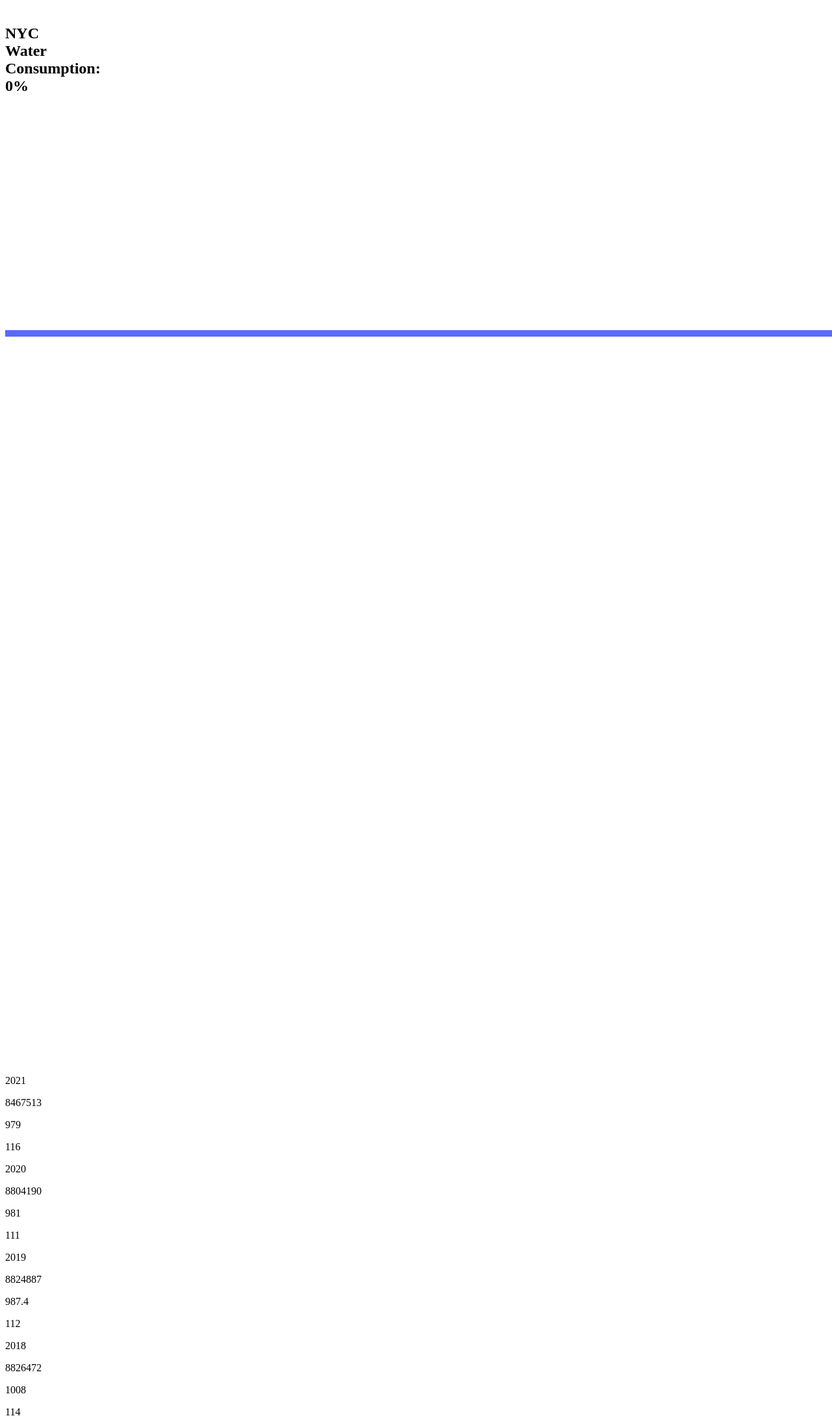
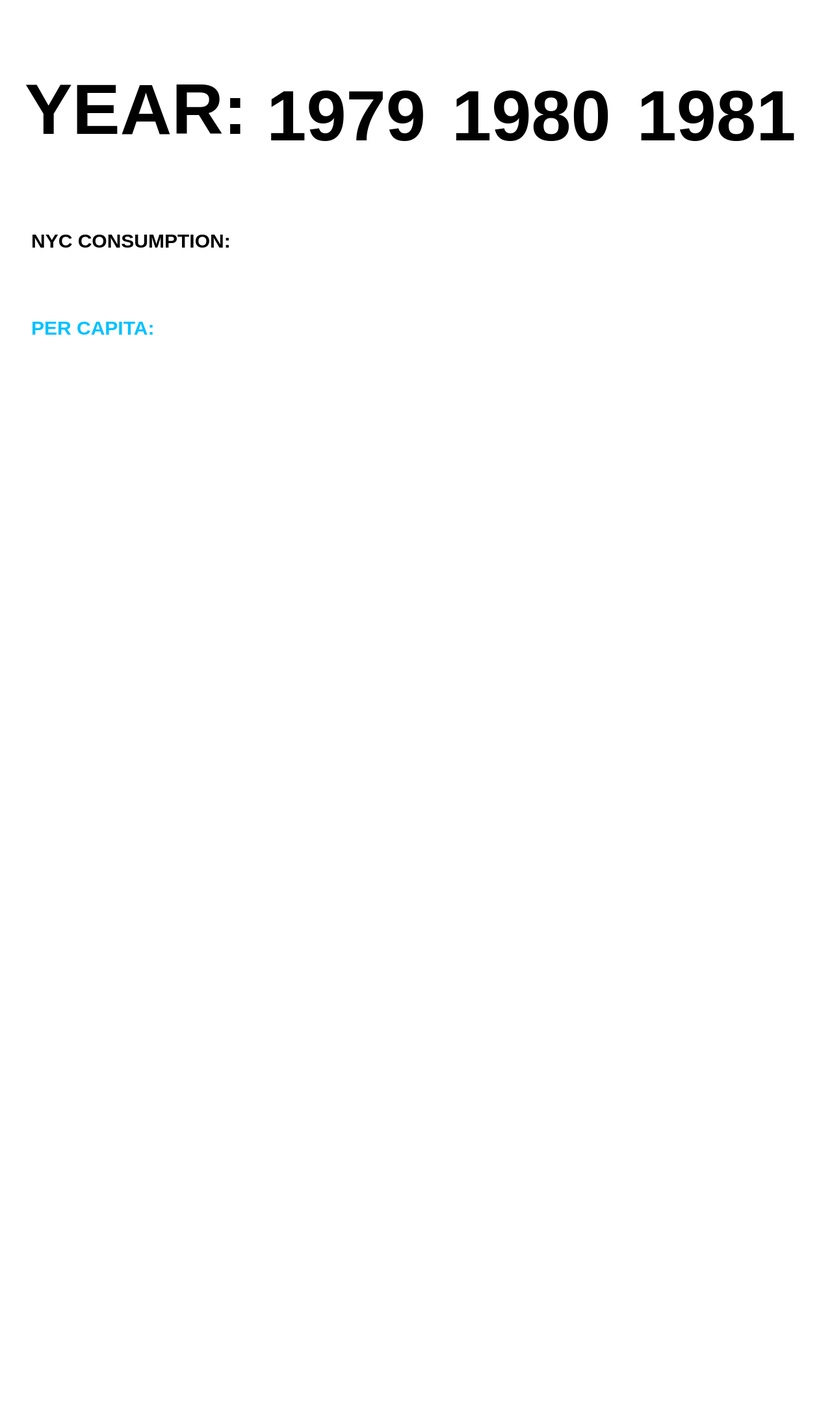
Before and after one commit to SamVariyam/nyc_open_data, a plain HTML site: page index.html in a window 1280 px wide. Shown: the top 2185 px of the page at 65% size. After the commit the page ends 1134 px from the top, so only its background shows below. Drawn offline with Linux system fonts and the light colour scheme; some packages are replaced by stand-ins of ours; a script that the page names is missing; a web font is replaced by a local one.

Commit message:
Finished project!

```diff
--- a/assets/data.js
+++ /dev/null
@@ -1,77 +0,0 @@
-// Function to render your items
-function renderItems(collection) {
-    // The `ul` where the items will be inserted
-    const collectionList = document.getElementById("collection");
-
-    let runningTrue = [];
-    let runningFalse = [];
-
-    collection.forEach(function (item) {
-      if (item.running == false) {
-        runningFalse.push(item);
-      } else if (item.running == true) {
-        runningTrue.push(item);
-      }
-    });
-
-    const dotContainer = document.createElement("div")
-    dotContainer.classList.add('dot-container')
-    collectionList.appendChild(dotContainer)
-
-    //create audio element
-    const audio = document.createElement("audio");
-
-    const activeDot = document.createElement("div");
-    activeDot.style.background = "#000";
-    activeDot.style.width = `${runningTrue.length / collection.length * 100}vw`
-    activeDot.style.height = '100vh'
-
-    const activeTitle = `
-        <h2 class="activity-title">NYC Water Consumption: ${runningTrue.length / collection.length * 100}%</h2>
-    `
-
-    activeDot.insertAdjacentHTML('beforeend', activeTitle)
-
-    const lazyDot = document.createElement("div");
-    lazyDot.style.background = "#ff0000";
-    lazyDot.style.width = `${runningFalse.length / collection.length * 100}vw`
-    lazyDot.style.height = '100vh'
-
-    dotContainer.appendChild(activeDot)
-    dotContainer.appendChild(lazyDot)
-
-  //   item.style.width = runningTrue.length / collection.length} + '%'
-
-    // Loop through each item in the collection array
-    collection.forEach(function (item) {
-      const listItem = document.createElement("div"); // Make the `div
-      listItem.classList.add("mother-box");
-
-      // This can get annoying, so we can use “template literals” instead
-      const itemDetails = `
-                  <div class="data-container">
-                      <div class="data-point" style="left: ${item.leftPosition};"></div>
-                      <div class="data-details">
-                          <p>${item.Year}</p>
-                          <div class="population">${item.newYorkCityPopulation}</div>
-                          <p> ${item.nycConsumptionPerDay}</p>
-                          <p> ${item.perCapita}</p>
-                      </div>
-                  </div>
-              `;
-
-      listItem.insertAdjacentHTML("beforeend", itemDetails); // Which can we then insert
-
-      collectionList.appendChild(listItem); // Then add the whole `li` into the `ul`
-    });
-  }
-
-  // Fetch gets your JSON file.
-  fetch("assets/data.json")
-    .then(function (response) {
-      return response.json();
-    })
-    .then(function (collection) {
-      // And passes the data to the function, above!
-      renderItems(collection.reverse()); // In reverse order
-    });
--- a/assets/style.css
+++ b/assets/style.css
@@ -1,47 +1,137 @@
-model-viewer{
-    position:absolute;
-    left:15vw;
-    top:15vh;
-    z-index:7;
-    width:80vw;
-    height:80vh;
+/* basic styles */
+body{
+  font-family: "forma-djr-display", sans-serif;
+font-weight: 700;
+font-style: normal;
+  font-size: 30px;
+}
+h1{
+  font-family: "forma-djr-display", sans-serif;
+  font-weight: 700;
+  font-style: normal;
+font-size: 110px;
+z-index:15;
 }
 
-.water{
-    z-index:2;
-        background-color: #5869FF;
-        height: 10px;
-        width: 100vw;
-        transform: scaleY(1);
-        transform-origin: bottom;
-        transition: height 1s, 1s;
-        position:relative;
-        top:500px;
-        }
 
-        div:hover {
-        height: 50vh;
-        transform: scaleY(1.1);
+/* section styles */
+.wrapper{
+  margin:20px;
+  position:relative;
+  height:100vh;
+}
 
-        }
+/* year box */
+.year{
+  display:flex;
+  flex-direction:row;
+  overflow:scroll;
+  gap:20px;
+  padding:10px;
+  z-index:15
+}
+
+.year-numbers{
+  padding:10px;
+}
+.year-numbers:hover{
+  background-color: #06E293;
+  border-radius:20%;
+  cursor:pointer;
+}
+
+/* entire data box*/
+.data{
+  display:flex;
+  flex-direction:column;
+  gap:30px;
+  height:100vh;
+}
+
+/* population data */
+.population{
+  margin:auto;
+  width:50%;
+}
+.population-data-point{
+  font-size:60px;
+}
+
+/* population positioning */
+.population-container{
+  display:flex;
+  justify-content:center;
+  align-items:center;
+  flex-direction:column;
+}
+/* nyc total consumption data */
+.nyc-consumption{
+  display:flex;
+  flex-direction:row;
+  justify-content:space-between;
+  z-index:15;
+  padding:20px;
+}
 
 
-        /*div {
-            position: absolute;
-            bottom: 50%;
-            left: 50%;
-            height: 50px;
-            width: 100px;
-            background-color: #000000;
-            transition: height 0.3s;
-          }
+.per-capita{
+  display:flex;
+  flex-direction:row;
+  justify-content:space-between;
+  z-index:15;
+  padding:20px;
+  color:#02C2FF
+}
 
-          div.expand {
-            position: absolute;
-            bottom: 50%;
-            left: 50%;
-            height: 100px;
-            width: 100px;
-            background-color: #000000;
-            transition: height 0.3s;
-          }
+.population{
+  display:flex;
+  flex-direction:column;
+  text-align:center;
+  z-index:4;
+}
+
+/* water */
+.water-container{
+  height:30%;
+  width:100%;
+  position:absolute;
+  z-index:0;
+  transition: transform 0.5s ease-in-out;
+  transform-origin: top;
+  transform: scaleY(2);
+}
+.nyc-consumption-water{
+  width:100%;
+  background-color:#5869FF;
+}
+
+.per-capita-water{
+  width:100%;
+  background-color:#02C2FF;
+}
+
+/* decoration styles */
+
+.pop-heading{
+  font-size:40px;
+}
+
+.pop-data{
+  font-size:95px;
+}
+
+
+/* model */
+
+.model{
+  z-index:55;
+  position:absolute;
+  left:26.5%;
+  top:25%;
+}
+
+model-viewer{
+  opacity:.7;
+  height:40vw;
+  width:40vw;
+}
--- /dev/null
+++ b/assets/trial.js
@@ -0,0 +1,57 @@
+let myData;
+let totalPopulation = document.getElementById("population-total");
+//first try to get year horizontal and there's an event when you click on it
+// declare a global variable: let blahBlah
+// inside click function change blahBlah to item.etc.
+//inside html file, replace the number with variable, may have to do somethng like ${item.Year}
+
+
+fetch("assets/data.json")
+    .then(response => response.json())
+    .then(data => (
+        myData = data)
+    .then(addAllYears())
+    )
+
+
+function logData(){
+    console.log(myData[0].Year)
+}
+
+function addAllYears(data, divId){
+    const yearParent = document.getElementById("year-num");
+    myData.forEach(function (item) {
+        const years = document.createElement("h1");
+        years.innerHTML = item.Year;
+        years.classList.add('year-numbers');
+        yearParent.appendChild(years);
+        const populationDisplay = document.getElementById
+        ("population-total")
+        const nycConsumption = document.getElementById ("consumption-total")
+        const nycPerCapita = document.getElementById ("per-capita")
+
+        years.addEventListener("click", function(event){
+
+            populationDisplay.innerHTML = `<span class="population-data-point">POPULATION: ${item.newYorkCityPopulation}</span>`;
+            console.log("this div was clicked")
+
+            nycConsumption.innerHTML = `<span class="consumption-data-point"> ${item.nycConsumptionPerDay} GALLONS/DAY</span>`;
+            console.log("consumption div was clicked")
+
+            nycPerCapita.innerHTML = `<span class="perperson-data-point"> ${item.perCapita} GALLONS/PERSON/DAY</span>`;
+            console.log("consumption div was clicked");
+
+            function waterFunction(){
+                const darkBlue = document.getElementById('dark-blue');
+                const lightBlue = document.getElementById('light-blue')
+                var height = (item.nycConsumptionPerDay/2000)*100;
+                darkBlue.style.height = `${height}%`;
+                console.log(height);
+                lightBlue.style.height = `${(100-height)}%`;
+
+            }
+
+            waterFunction();
+
+        console.log(yearParent)
+    })})};
--- a/index.html
+++ b/index.html
@@ -6,13 +6,43 @@
 		<meta name="viewport" content="width=device-width, initial-scale=1">
 		<link href="assets/style.css" rel="stylesheet">
 		<script type="module" src="https://ajax.googleapis.com/ajax/libs/model-viewer/3.0.1/model-viewer.min.js"></script>
-		<script defer src="assets/data.js"></script>
+		 <script src="assets/trial.js"></script>
+		 <link rel="stylesheet" href="https://use.typekit.net/ubr7pen.css">
 	</head>
     <body>
-		<model-viewer src="assets/earthsphere.glb" ar ar-modes="webxr scene-viewer quick-look" camera-controls poster="poster.webp" shadow-intensity="1.2" exposure="0.85"> </model-viewer>
-		</model-viewer>
-        <div class="water">
+		<div class="model-container">
+			<!-- <div class="model">
+				<model-viewer src="assets/earthsphere.glb" ar ar-modes="webxr scene-viewer quick-look" camera-controls poster="poster.webp" shadow-intensity="1.2" exposure="0.85"> </model-viewer>
+			</div> -->
 		</div>
-		<div id="collection">
+		<div class="wrapper">
+				<div class="year" id="year-num">
+					<h1>YEAR:</h1>
+						<!-- data is here via javascript -->
+				</div>
+			<div class="data">
+				<div class="nyc-consumption">
+					<div class="nyc-consumption-title">
+						<span>NYC CONSUMPTION:</span>
+					</div>
+					<div class="consumption-data" id="consumption-total" data-consumption="${item.nycConsumptionPerDay}"></div>
+				</div>
+				<div class="population-container">
+					<div class="population" id="population-total" data-population="${item.newYorkCityPopulation}"></div>
+					<div class="model">
+						<model-viewer id="model" src="assets/earthsphere.glb" ar ar-modes="webxr scene-viewer quick-look" camera-controls poster="poster.webp" shadow-intensity="1.2" exposure="0.85"> </model-viewer>
+					</div>
+				</div>
+				<div class="per-capita">
+					<span>PER CAPITA:</span>
+					<div class="per-capita-data" id="per-capita" data-capita="${item.perCapita}"></div>
+				</div>
+				<div class="water-container">
+					<div class="nyc-consumption-water" id="dark-blue"></div>
+					<div class="per-capita-water" id="light-blue"></div>
+				</div>
+			</div>
+			</div>
+		</div>
 		</div>
     </body>
```
